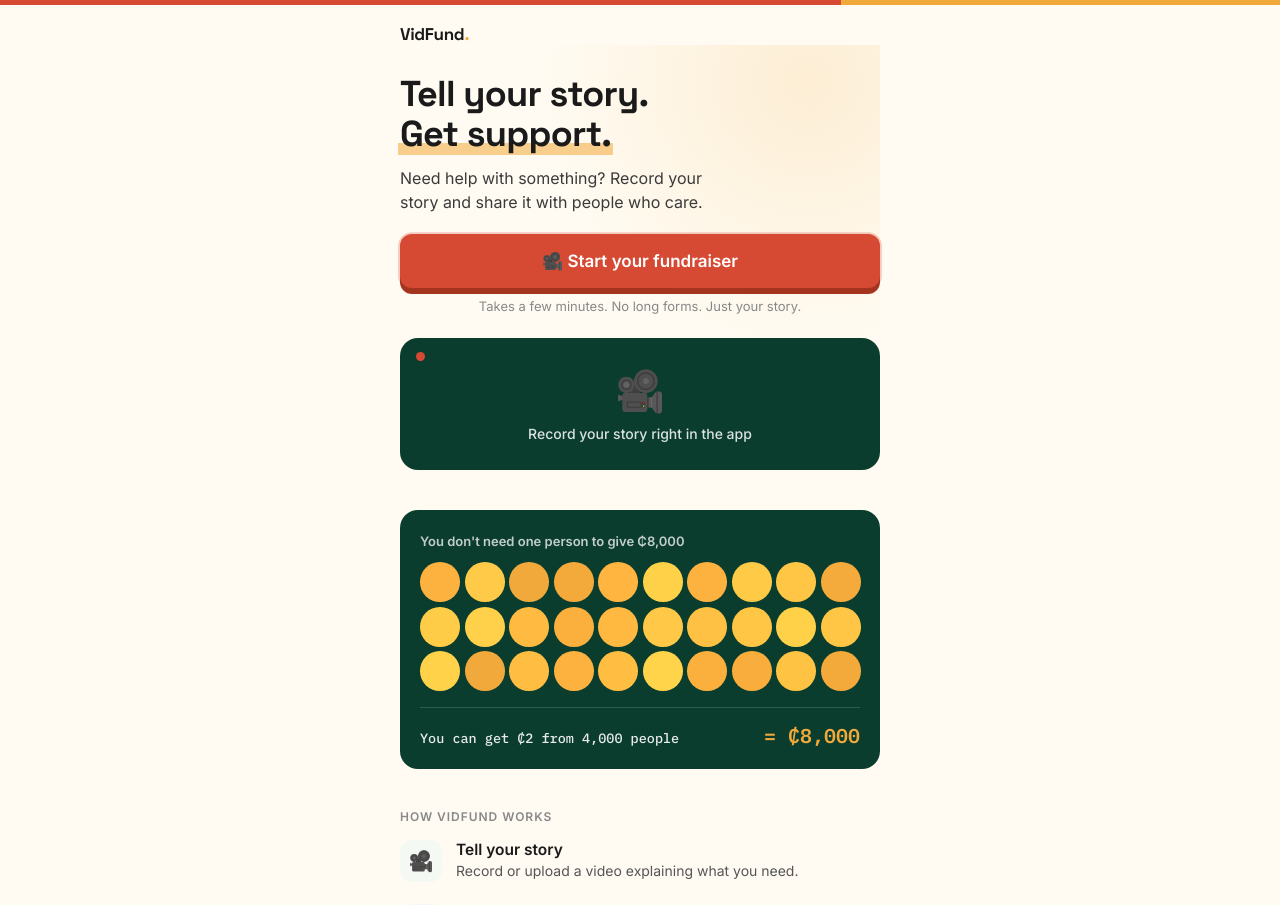
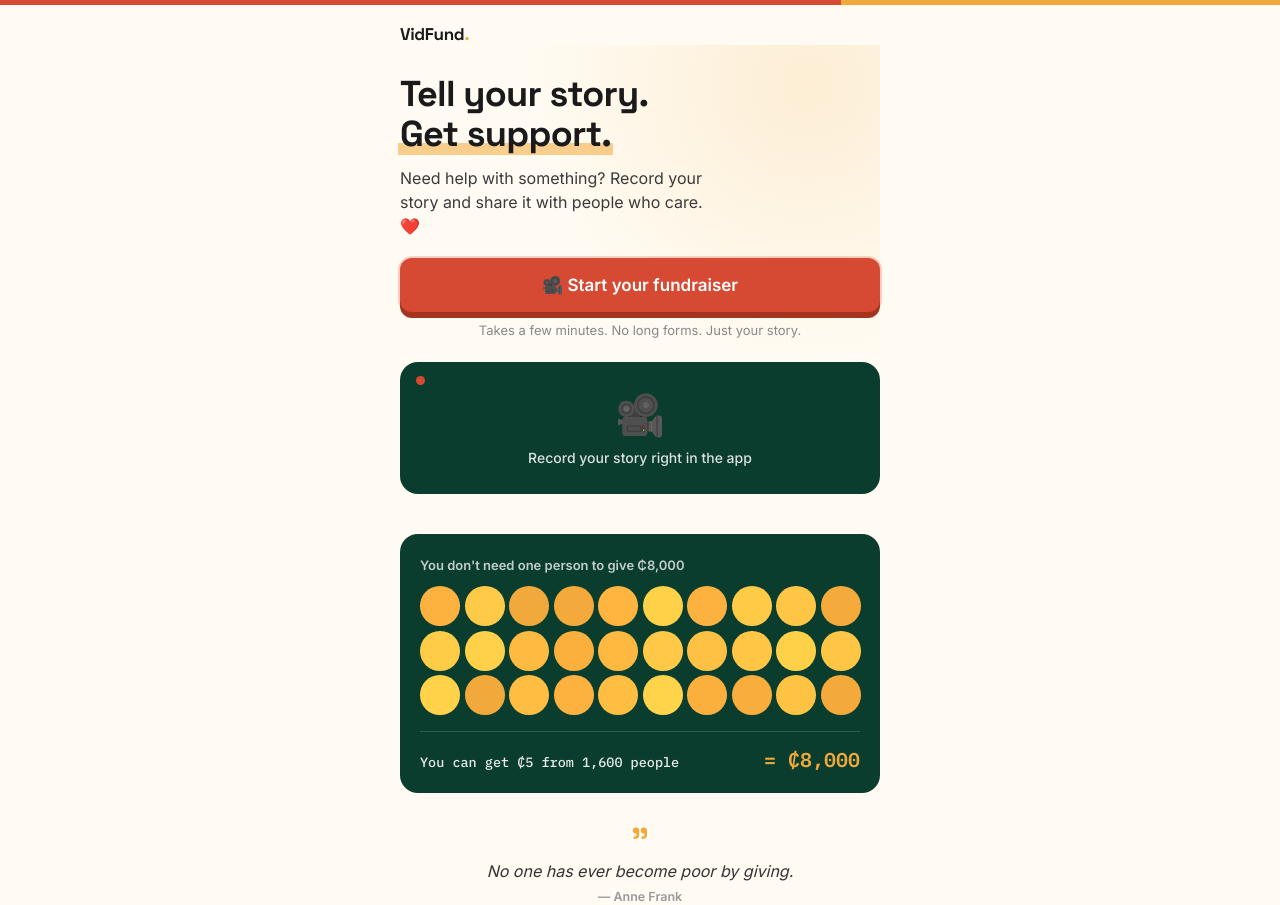
Before and after one commit to yhuuuugr/VidFund, a Next.js app: page / in a window 1280 px wide. Shown: the top 905 px of the page. Built offline with nearby package versions, Linux system fonts and the light colour scheme.

Commit message:
Homepage: friendlier example numbers (5x1600 instead of 2x4000), add heart emoji and Anne Frank quote for emotional warmth

```diff
--- a/app/page.js
+++ b/app/page.js
@@ -48,7 +48,7 @@ export default function Home() {
         {/* Hero: speaks directly to the person who needs help, not a generic donor pitch */}
         <section className="hero">
           <h1>Tell your story.<br /><span className="accent">Get support.</span></h1>
-          <p className="sub">Need help with something? Record your story and share it with people who care.</p>
+          <p className="sub">Need help with something? Record your story and share it with people who care. ❤️</p>
 
           <div className="cta-wrap">
             <Link href="/create" className="cta">🎥 Start your fundraiser</Link>
@@ -69,9 +69,17 @@ export default function Home() {
             <div className="tally-label">You don't need one person to give ₵8,000</div>
             <div className="coin-grid" ref={coinGridRef} />
             <div className="tally-sum">
-              <span>You can get ₵2 from 4,000 people</span>
+              <span>You can get ₵5 from 1,600 people</span>
               <span className="total" ref={totalRef}>= ₵0</span>
             </div>
+          </div>
+        </section>
+
+        <section className="quoteSection">
+          <div className="quoteCard">
+            <span className="quoteMark">"</span>
+            <p className="quoteText">No one has ever become poor by giving.</p>
+            <p className="quoteAuthor">— Anne Frank</p>
           </div>
         </section>
 
@@ -186,6 +194,12 @@ const styles = `
   .tally-sum { font-family: 'IBM Plex Mono', monospace; font-size: 13.5px; color: rgba(255,255,255,0.9); border-top: 1px solid rgba(255,255,255,0.15); padding-top: 14px; display: flex; justify-content: space-between; align-items: baseline; gap: 8px; }
   .tally-sum .total { font-size: 20px; font-weight: 600; color: var(--gold); font-variant-numeric: tabular-nums; white-space: nowrap; }
 
+  .quoteSection { padding: 26px 0 4px; }
+  .quoteCard { text-align: center; padding: 4px 10px; }
+  .quoteMark { font-family: 'Space Grotesk', sans-serif; font-size: 40px; color: var(--gold); line-height: 0.5; display: block; margin-bottom: 6px; }
+  .quoteText { font-size: 16px; font-style: italic; color: #333; line-height: 1.5; margin: 0 0 6px; }
+  .quoteAuthor { font-size: 12.5px; color: #999; font-weight: 600; margin: 0; }
+
   .how { padding: 30px 0 10px; }
   .how-title { font-size: 12px; text-transform: uppercase; letter-spacing: 0.08em; color: #888; font-weight: 700; margin-bottom: 16px; }
   .how-item { display: flex; gap: 14px; align-items: flex-start; margin-bottom: 22px; }
```
